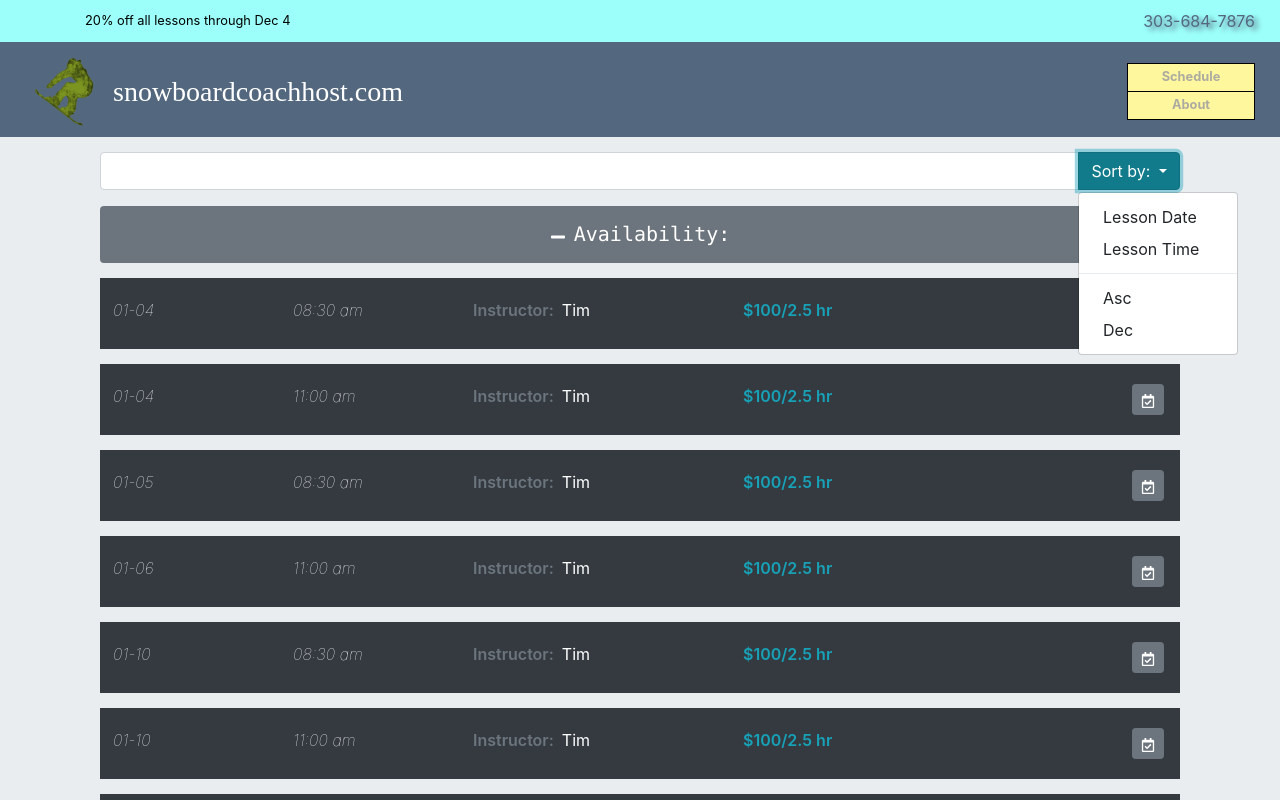
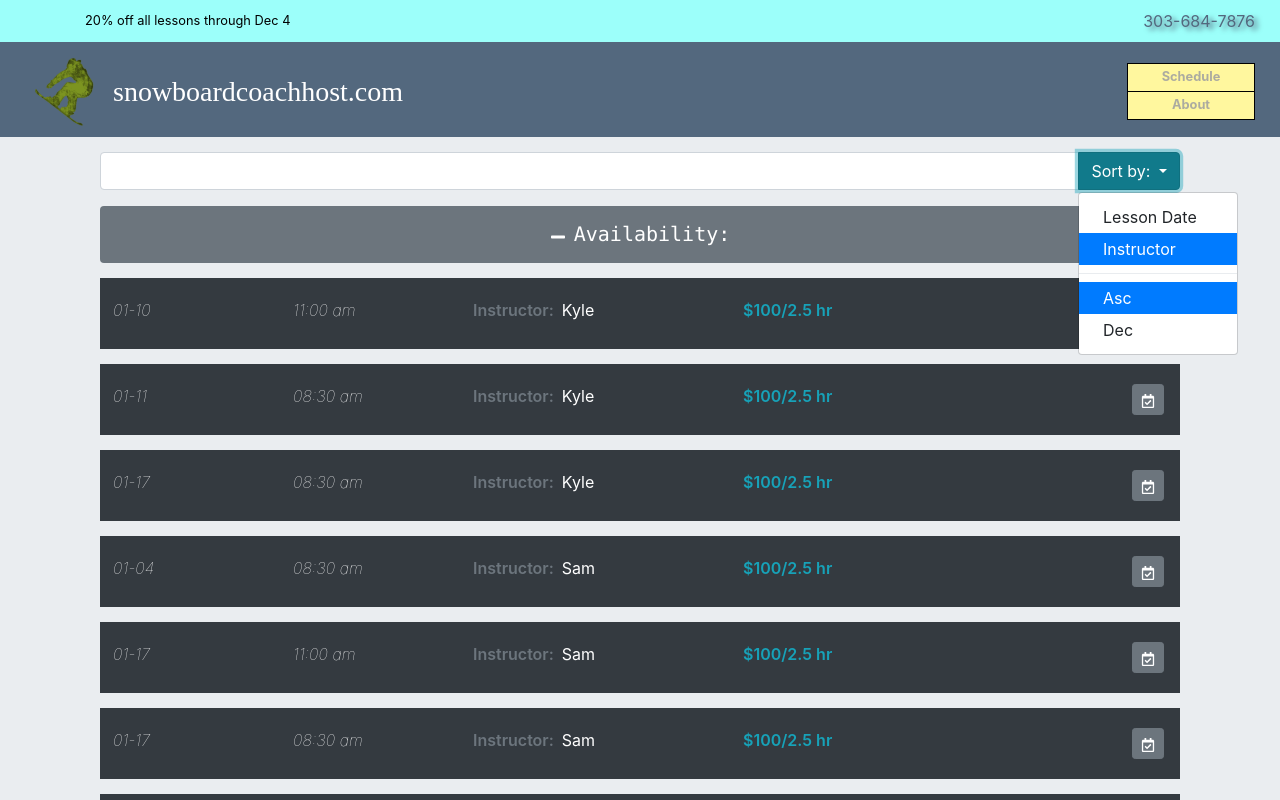
Before and after one commit to hicksey-makes/ski-lessons-snowV2, a React (Create React App) app: page / in a window 1280 px wide. Both pictures are taken after a click on the button "Sort by:". Shown: the top 800 px of the page. Built offline with nearby package versions, Linux system fonts and the light colour scheme; a web font is replaced by a local one.

Commit message:
add orderDir orderBy state variables to searchLessons comp

```diff
--- a/public/data.json
+++ b/public/data.json
@@ -1,5 +1,11 @@
 [{
 "instructorName": "Tim",
+"lessonDate": "2021-1-4",
+"lsnTime": "2021-1-4 8:30",
+"lessonCost": "$100/2.5 hr"
+},
+{
+"instructorName": "Sam",
 "lessonDate": "2021-1-4",
 "lsnTime": "2021-1-4 8:30",
 "lessonCost": "$100/2.5 hr"
@@ -29,13 +35,13 @@
 "lessonCost": "$100/2.5 hr"
 },
 {
-"instructorName": "Tim",
+"instructorName": "Kyle",
 "lessonDate": "2021-1-10",
 "lsnTime": "2021-1-10 11:00",
 "lessonCost": "$100/2.5 hr"
 },
 {
-"instructorName": "Tim",
+"instructorName": "Kyle",
 "lessonDate": "2021-1-11",
 "lsnTime": "2021-1-11 8:30",
 "lessonCost": "$100/2.5 hr"
@@ -47,7 +53,25 @@
 "lessonCost": "$100/2.5 hr"
 },
 {
+"instructorName": "Sam",
+"lessonDate": "2021-1-17",
+"lsnTime": "2021-1-17 11:00",
+"lessonCost": "$100/2.5 hr"
+},
+{
+"instructorName": "Sam",
+"lessonDate": "2021-1-17",
+"lsnTime": "2021-1-17 8:30",
+"lessonCost": "$100/2.5 hr"
+},
+{
 "instructorName": "Tim",
+"lessonDate": "2021-1-17",
+"lsnTime": "2021-1-17 8:30",
+"lessonCost": "$100/2.5 hr"
+},
+{
+"instructorName": "Kyle",
 "lessonDate": "2021-1-17",
 "lsnTime": "2021-1-17 8:30",
 "lessonCost": "$100/2.5 hr"
--- a/src/components/App.js
+++ b/src/components/App.js
@@ -16,7 +16,7 @@ class App extends Component {
       lessonTime: "",
       lessonDate: "",
       lessonLength: "Full Day",
-      orderBy: 'lessonDate',
+      orderBy: 'instructorName',
       orderDir: 'asc',
       formDisplay: false,
       lastIndex: 0
@@ -56,11 +56,12 @@ class App extends Component {
       const lsns = result.map(item => {
         item.lsnId = this.state.lastIndex;
         this.setState({lastIndex: this.state.lastIndex + 1 });
+        item.lessonDate = Date.parse(item.lessonDate);
         return item;
       });
       this.setState({
         myAppointments: [],
-        myLessons: lsns
+        myLessons: lsns,
       });
     });
 }
@@ -75,14 +76,34 @@ class App extends Component {
   }
 
  render() {
+
+   let order;
+   let filteredLsns = this.state.myLessons;
+
+   if(this.state.orderDir === 'asc') {
+     order = 1;
+   } else {
+     order = -1;
+   }
+
+  filteredLsns.sort((a,b) => {
+    if (a[this.state.orderBy] <
+        b[this.state.orderBy]
+    ) {
+      return -1 * order;
+    } else {
+      return 1 * order;
+    }
+  });
+
    return (
     <main class="" id="  ">
       <div class="container">
         <div class="row">
           <div class="col-md-12">
             <div class="container">
-              <SearchLessons  />
-              <ListLessons lessons={this.state.myLessons} deleteLesson={this.deleteLesson} toggleAdd={this.toggleAdd} formDisplay={this.state.formDisplay} grabTime={this.grabTime}/>
+              <SearchLessons orderBy={this.state.orderBy} orderDir={this.state.orderDir} />
+              <ListLessons lessons={filteredLsns} deleteLesson={this.deleteLesson} toggleAdd={this.toggleAdd} formDisplay={this.state.formDisplay} grabTime={this.grabTime}/>
               <AddLessons formDisplay={this.state.formDisplay} toggleAdd={this.toggleAdd} lessonTime={this.state.lessonTime} lessonDate={this.state.lessonDate} lessonLength={this.state.lessonLength} setPrice={this.setPrice}/>
             </div>
           </div>
--- a/src/components/ListLessons.js
+++ b/src/components/ListLessons.js
@@ -28,6 +28,7 @@ class ListLessons extends Component {
             <div class="row bg-dark">
               <div class="col-1 col-md-2 brd">
                 <span class="lsn-date text-white">
+
                 <Moment
                   date={item.lessonDate}
                   format="MM-DD"
@@ -36,6 +37,7 @@ class ListLessons extends Component {
               </div>
               <div class="col-2 col-md-2 brd">
                 <span class="lsn-date text-white">
+                <div>{item.lessonTime}</div>
                 <Moment
                   date={item.lsnTime}
                   format="hh:mm a"
--- a/src/components/SearchLessons.js
+++ b/src/components/SearchLessons.js
@@ -2,6 +2,7 @@ import React, { Component } from 'react';
 
 class SearchLessons extends Component {
   render() {
+
     return (
       <form action="/action_page.php">
         <div className="form-group">
@@ -11,18 +12,26 @@ class SearchLessons extends Component {
               <button className="btn btn-info dropdown-toggle" data-toggle="dropdown" type="button">Sort by: <span className="caret"/>
               </button>
               <div className="dropdown-menu">
-                <button className="dropdown-item" href="#">
+                <button className={
+                  'dropdown-item ' +
+                  (this.props.orderBy === 'lessonDate' ? 'active' : '')} href="#">
                   Lesson Date
                 </button>
-                <button className="dropdown-item" href="#">
-                  Lesson Time
+                <button className={
+                  'dropdown-item ' +
+                  (this.props.orderBy === 'instructorName' ? 'active' : '')} href="#">
+                  Instructor
                 </button>
                 <div className="dropdown-divider">
                 </div>
-                <button className="dropdown-item" href="#">
+                <button className={
+                  'dropdown-item ' +
+                  (this.props.orderDir === 'asc' ? 'active' : '')} href="#">
                   Asc
                 </button>
-                <button className="dropdown-item" href="#">
+                <button className={
+                  'dropdown-item ' +
+                  (this.props.orderDir === 'des' ? 'active' : '')} href="#">
                   Dec
                 </button>
               </div>
```
